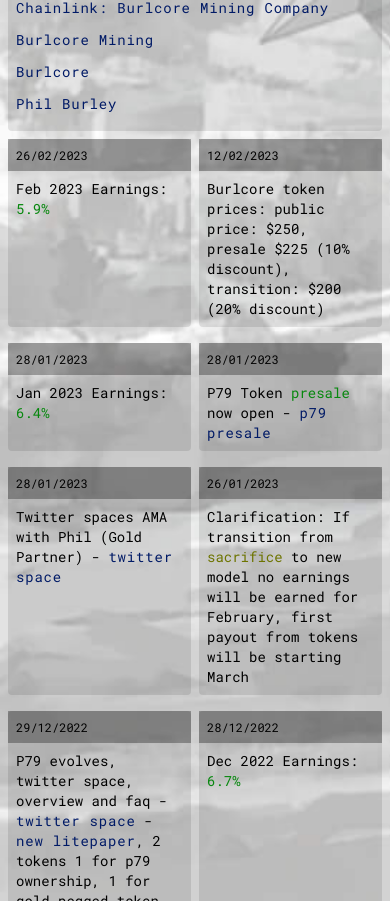
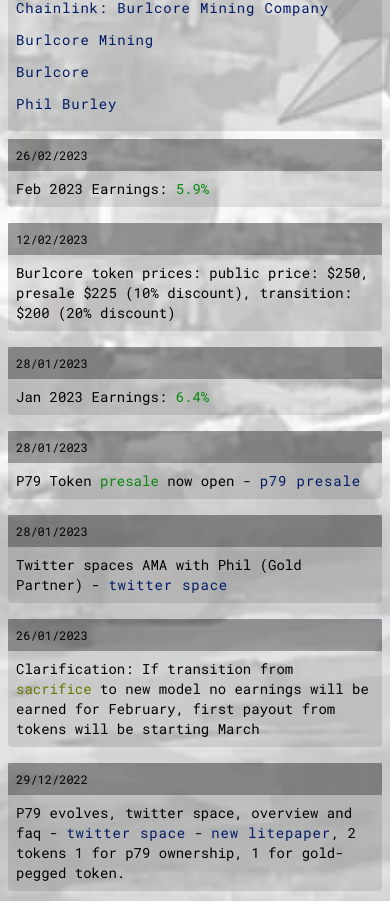
Before and after one commit to CryptoSafetySquad/website, a Next.js app: page /projects/project79 in a window 390 px wide. Shown: the part 1099-2000 px from the top of the page. Built offline with nearby package versions, Linux system fonts and the light colour scheme.

Commit message:
Update feed grid size.

```diff
--- a/Components/Project/Feed.tsx
+++ b/Components/Project/Feed.tsx
@@ -9,7 +9,7 @@ type FeedEntry = NewsEntry | {
 
 const Feed = ({ entries }: { entries: FeedEntry[] }) => {
   return (
-    <div className='grid grid-cols-2 md:grid-cols-3 lg:grid-cols-4 gap-2'>
+    <div className='grid grid-cols-1 md:grid-cols-3 xl:grid-cols-4 gap-2'>
       {entries.map((entry, index) =>
         <div key={index} className='project-card bordered'>
           <div className='card__header text-xs'>{entry.date}</div>
```
